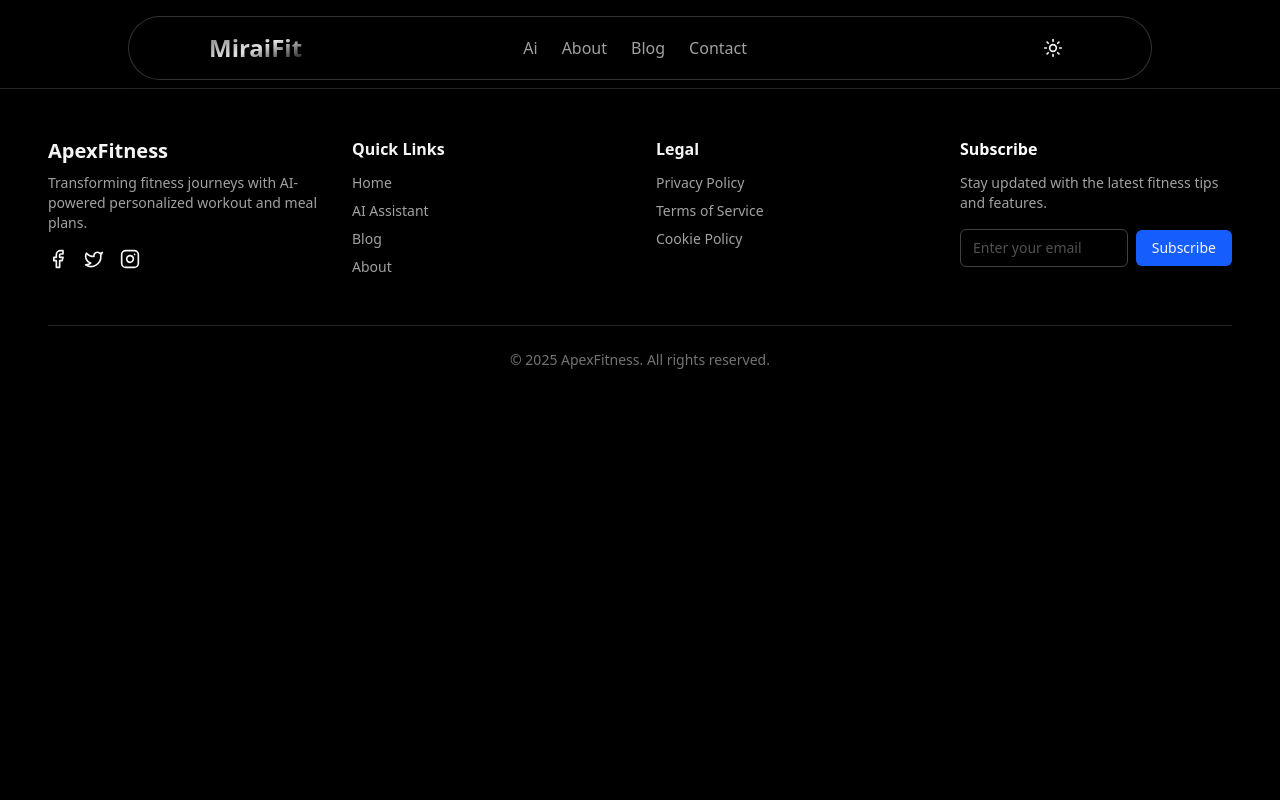
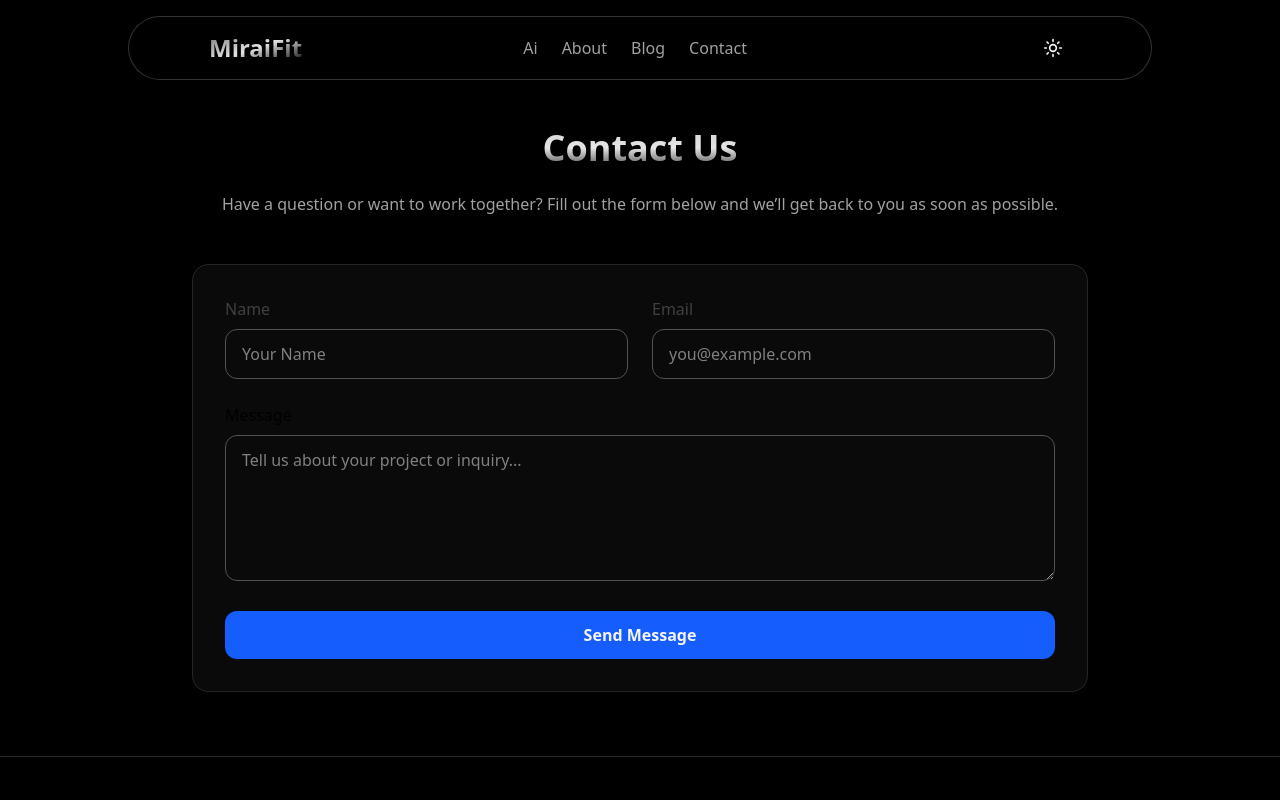
Before and after one commit to kapish9741/miraifit, a React (Vite) app: page /contact in a window 1280 px wide. Shown: the top 800 px of the page. Built offline with nearby package versions, Linux system fonts and the light colour scheme; no server answers.

Commit message:
done with contact page and email js

```diff
--- a/src/components/common/Footer.jsx
+++ b/src/components/common/Footer.jsx
@@ -37,7 +37,6 @@ function Footer() {
           </ul>
         </div>
 
-        {/* Subscribe */}
         <div>
           <h3 className="text-white font-semibold mb-3">Subscribe</h3>
           <p className="text-sm mb-4">
--- a/src/context/ThemeContext.jsx
+++ b/src/context/ThemeContext.jsx
@@ -14,10 +14,6 @@ export const ThemeProvider = ({ children }) => {
     setIsDarkMode(prefersDark);
   }, []);
 
-  useEffect(() => {
-    document.body.classList.toggle('dark-theme', isDarkMode);
-  }, [isDarkMode]);
-
   const toggleTheme = () => {
     setIsDarkMode(prev => !prev);
   };
--- a/src/index.css
+++ b/src/index.css
@@ -1,6 +1,5 @@
+@import url('https://fonts.googleapis.com/css2?family=Poppins:ital,wght@0,100;0,200;0,300;0,400;0,500;0,600;0,700;0,800;0,900;1,100;1,200;1,300;1,400;1,500;1,600;1,700;1,800;1,900&display=swap');
 @import "tailwindcss";
-
-@import url('https://fonts.googleapis.com/css2?family=Poppins:ital,wght@0,100;0,200;0,300;0,400;0,500;0,600;0,700;0,800;0,900;1,100;1,200;1,300;1,400;1,500;1,600;1,700;1,800;1,900&display=swap');
 
 .poppins {
   font-family: "Poppins", sans-serif;
--- a/src/pages/ContactUs.jsx
+++ b/src/pages/ContactUs.jsx
@@ -1,9 +1,95 @@
-import React from 'react'
+import React, { useRef, useState } from 'react';
+import emailjs from '@emailjs/browser';
+import { toast } from 'react-hot-toast';
 
 const ContactUs = () => {
+  const formRef = useRef();
+
+  const sendEmail = (e) => {
+    e.preventDefault();
+    const loadingToast = toast.loading('sending!')
+
+    emailjs
+      .sendForm(
+        import.meta.env.VITE_EMAILJS_SERVICE_ID,
+        import.meta.env.VITE_EMAILJS_TEMPLATE_ID,
+        formRef.current,
+        import.meta.env.VITE_EMAILJS_PUBLIC_KEY
+      )
+      .then(
+        () => {
+          toast.dismiss(loadingToast)
+          toast.success('mail sent successfully!')
+          formRef.current.reset();
+        },
+        () => {
+          toast.dismiss(loadingToast)
+          toast.error('failed!')
+        }
+      );
+  };
+
   return (
-    <div>ContactUs</div>
-  )
-}
+    <section className="bg-black py-16 px-4 md:px-10">
+      <div className="max-w-4xl mx-auto">
+        <h2 className="text-3xl md:text-4xl font-bold bg-gradient-to-b from-neutral-300 via-neutral-200 to-neutral-600 bg-clip-text text-transparent mb-6 text-center">
+          Contact Us
+        </h2>
+        <p className="text-neutral-400 text-center mb-12">
+          Have a question or want to work together? Fill out the form below and we’ll get back to you as soon as possible.
+        </p>
 
-export default ContactUs
+        <form ref={formRef} onSubmit={sendEmail} className="bg-neutral-950 border border-neutral-800 p-8 rounded-2xl space-y-6">
+          <div className="flex flex-col md:flex-row gap-6">
+            <div className="w-full">
+              <label className="block text-neutral-700 mb-2 font-medium">Name</label>
+              <input
+                type="text"
+                name="name"
+                required
+                placeholder="Your Name"
+                className="w-full border border-neutral-600 text-neutral-100 rounded-xl px-4 py-3 focus:outline-none focus:ring-2 focus:ring-blue-500"
+              />
+            </div>
+            <div className="w-full">
+              <label className="block text-neutral-700 mb-2 font-medium">Email</label>
+              <input
+                type="email"
+                name="email"
+                required
+                placeholder="you@example.com"
+                className="w-full border border-neutral-600 text-neutral-100 rounded-xl px-4 py-3 focus:outline-none focus:ring-2 focus:ring-blue-500"
+              />
+            </div>
+          </div>
+
+          <div>
+            <label className="block text-grneutralay-700 mb-2 font-medium">Message</label>
+            <textarea
+              rows="5"
+              name="message"
+              required
+              placeholder="Tell us about your project or inquiry..."
+              className="w-full border border-neutral-600 text-neutral-100 rounded-xl px-4 py-3 focus:outline-none focus:ring-2 focus:ring-blue-500"
+            ></textarea>
+          </div>
+
+          <button
+            type="submit"
+            className="w-full bg-blue-600 text-neutral-100 font-semibold py-3 cursor-pointer rounded-xl hover:bg-blue-700 transition duration-200"
+          >
+            Send Message
+          </button>
+
+          {status && (
+            <p className="text-sm text-center mt-4 text-neutral-600">
+              {status}
+            </p>
+          )}
+        </form>
+      </div>
+    </section>
+  );
+};
+
+export default ContactUs;
```
